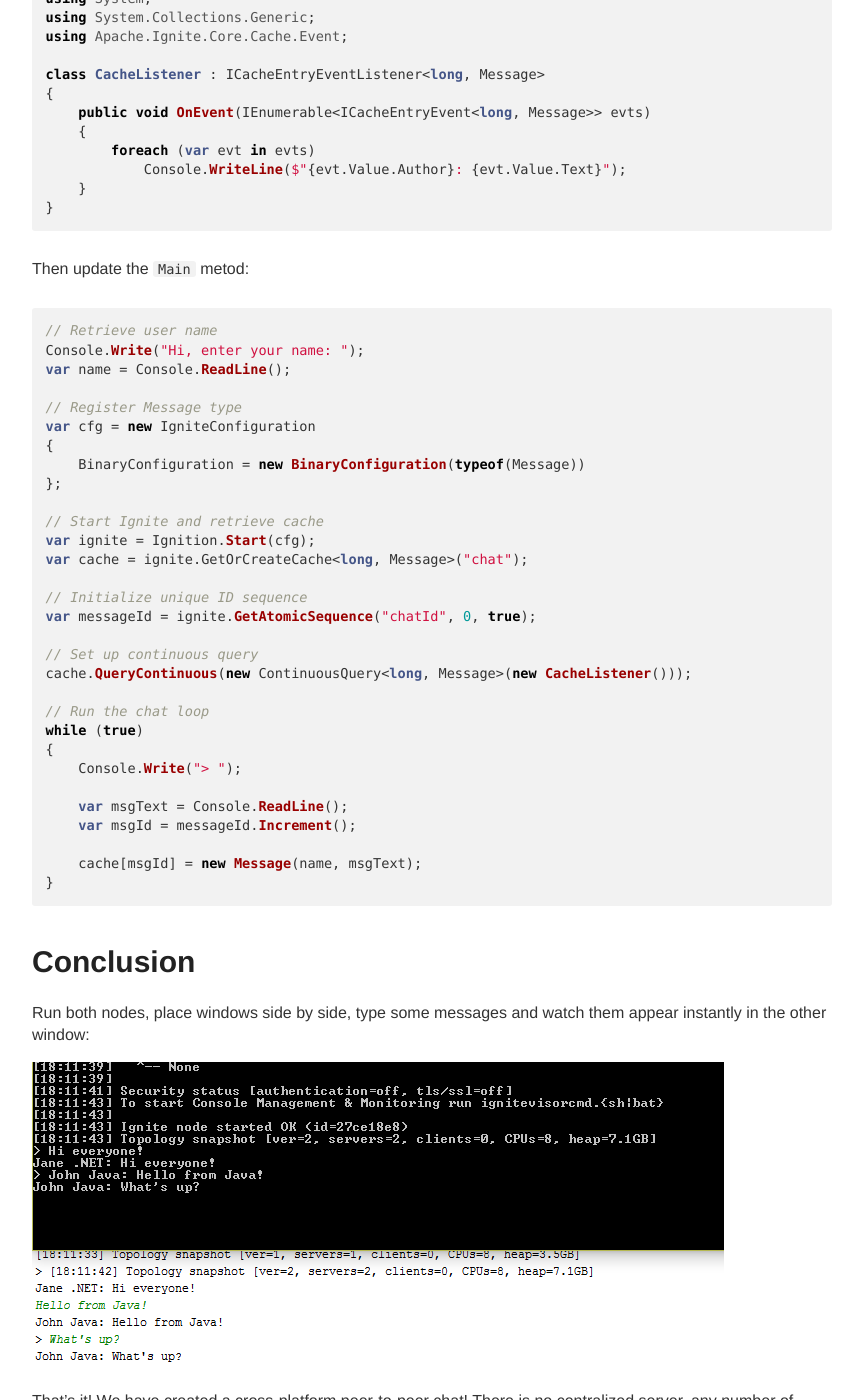
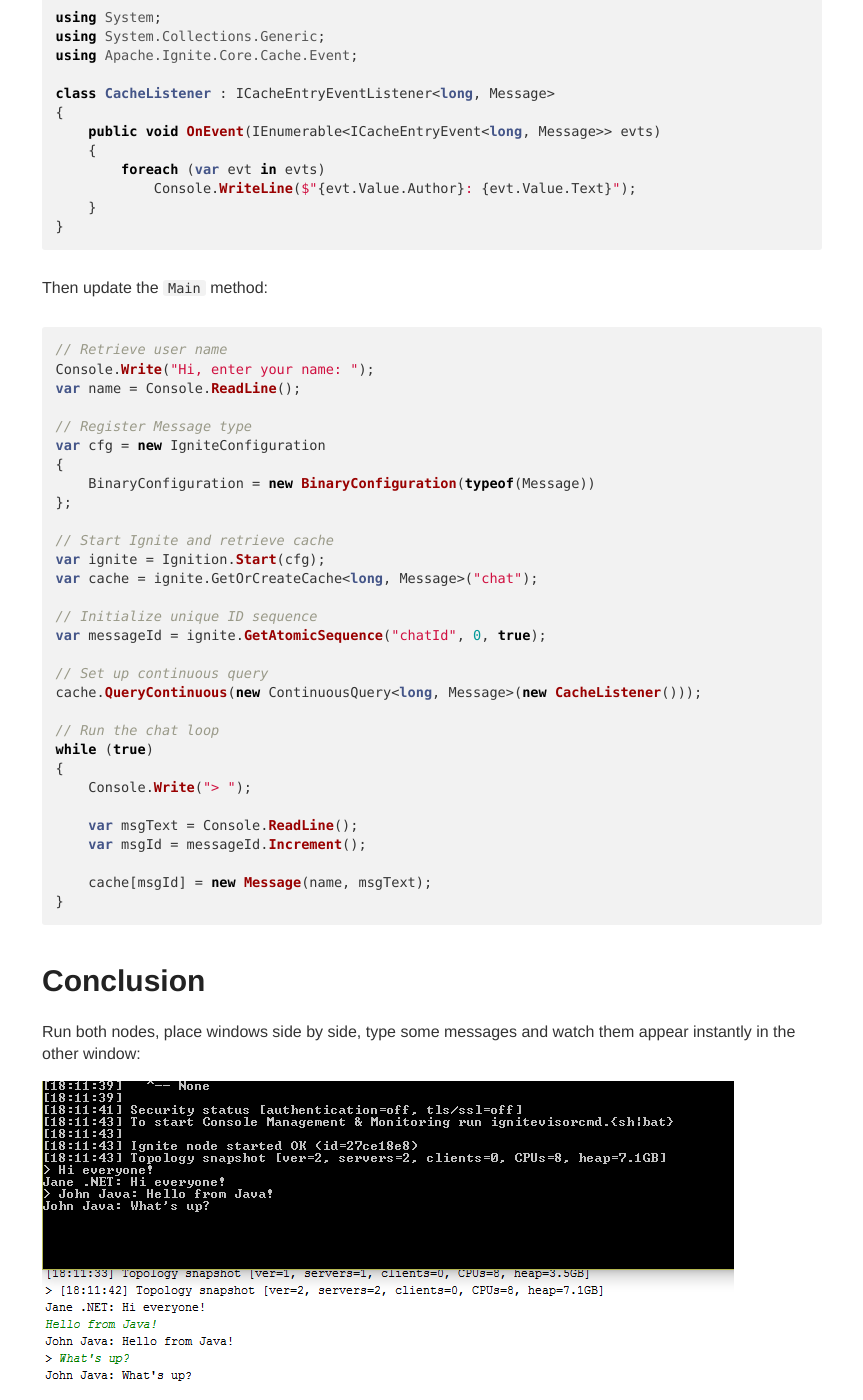
Before and after one commit to ptupitsyn/ptupitsyn.github.io, a Jekyll site: the page built from _posts/2016-09-06-Multi-Platform-Cluster.md, in a window 1280 px wide and 1400 px high, scrolled down 10085 px. Shown: the whole window, without its empty margins (208-1071 px from the left). Built offline with Jekyll 4.4.1, drawn with Linux system fonts in a browser that asks for light colours; comment, search, counter and statistics services are not loaded.

Commit message:
Spelling fix

````diff
--- a/_posts/2016-09-06-Multi-Platform-Cluster.md
+++ b/_posts/2016-09-06-Multi-Platform-Cluster.md
@@ -249,7 +249,7 @@
 }
 ```
 
-Then update the `Main` metod:
+Then update the `Main` method:
 
 ```cs
 // Retrieve user name
--- a/style.scss
+++ b/style.scss
@@ -25,7 +25,7 @@
 
 .container {
   margin: 0 auto;
-  max-width: 820px;
+  max-width: 800px;
   padding: 0 10px;
   width: 100%;
 }
````
